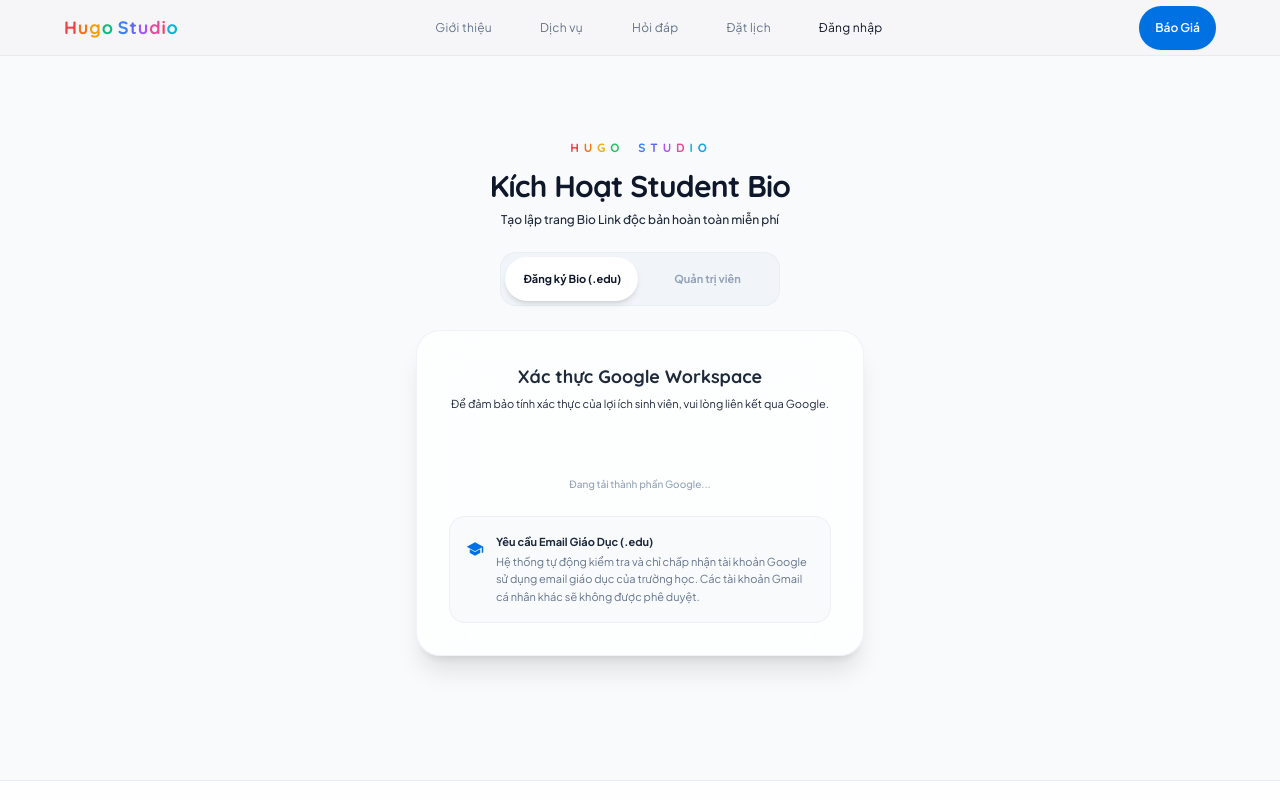
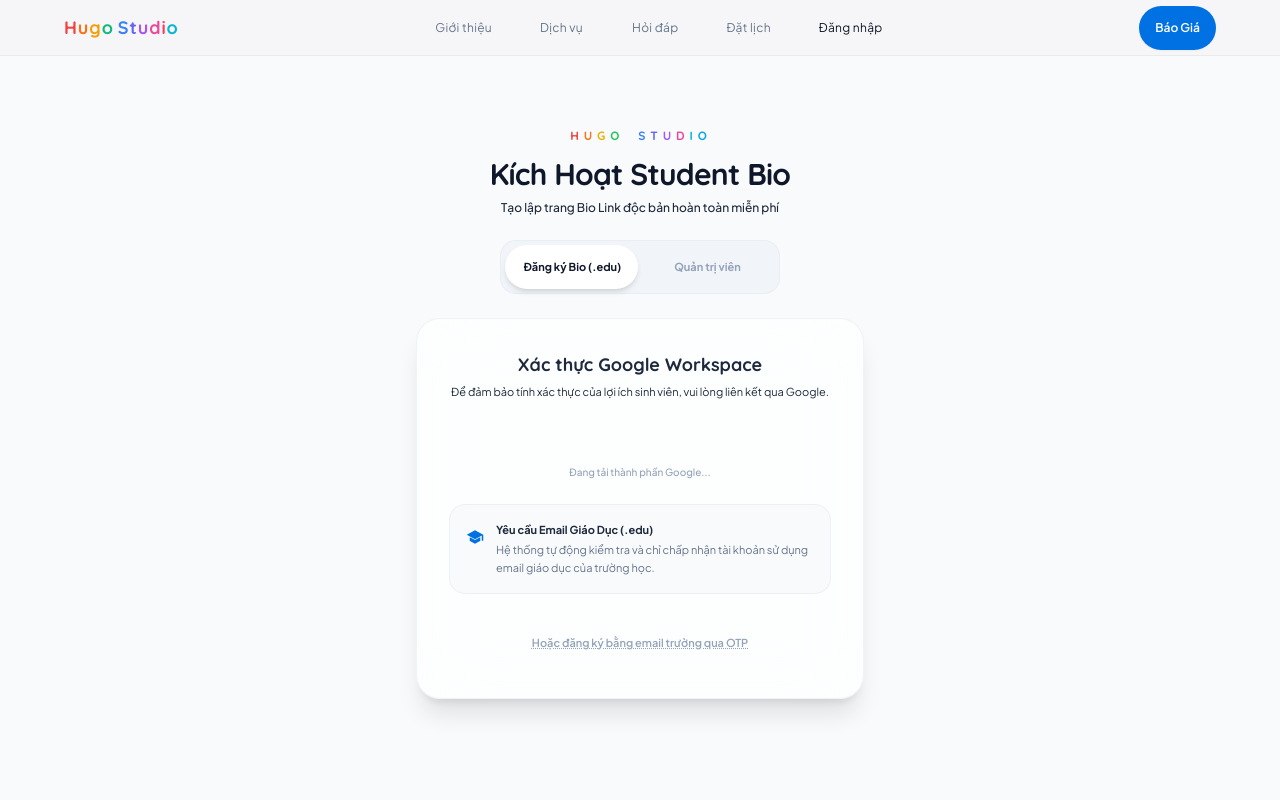
Before and after one commit to Hugo-huy2004/BAOGIA, a React (Vite) app: page /login in a window 1280 px wide. Built offline with nearby package versions, Linux system fonts and the light colour scheme; no server answers.

Commit message:
Restrict HSSV verification to .edu email only and link it in LoginPage

```diff
--- a/src/components/HssvVerificationModal.jsx
+++ b/src/components/HssvVerificationModal.jsx
@@ -16,6 +16,10 @@ export default function HssvVerificationModal({ isOpen, onClose }) {
     setError("");
     if (!email.includes("@")) {
       setError("Email không hợp lệ.");
+      return;
+    }
+    if (!email.toLowerCase().includes(".edu")) {
+      setError("Đăng ký bị từ chối: Cổng đăng ký tự động chỉ chấp nhận email trường học có chứa đuôi giáo dục (.edu / .edu.vn).");
       return;
     }
     setLoading(true);
--- a/src/pages/LoginPage.jsx
+++ b/src/pages/LoginPage.jsx
@@ -1,6 +1,7 @@
 import React, { useEffect, useRef, useState } from "react";
 import { useNavigate } from "react-router-dom";
 import { loginAdmin, loginMember } from "../services/authSession";
+import HssvVerificationModal from "../components/HssvVerificationModal";
 
 export default function LoginPage() {
   const navigate = useNavigate();
@@ -8,6 +9,7 @@ export default function LoginPage() {
   const [adminForm, setAdminForm] = useState({ username: "", password: "" });
   const [toast, setToast] = useState({ message: "", type: "" });
   const [gisReady, setGisReady] = useState(false);
+  const [isModalOpen, setIsModalOpen] = useState(false);
   const googleButtonRef = useRef(null);
 
   const showToast = (message, type = "error") => {
@@ -254,8 +256,19 @@ export default function LoginPage() {
                 <span className="material-symbols-outlined text-[#0071e3] dark:text-[#60a5fa] shrink-0 text-lg mt-0.5 select-none">school</span>
                 <div>
                   <span className="font-bold text-slate-800 dark:text-white block mb-0.5">Yêu cầu Email Giáo Dục (.edu)</span>
-                  Hệ thống tự động kiểm tra và chỉ chấp nhận tài khoản Google sử dụng email giáo dục của trường học. Các tài khoản Gmail cá nhân khác sẽ không được phê duyệt.
+                  Hệ thống tự động kiểm tra và chỉ chấp nhận tài khoản sử dụng email giáo dục của trường học.
                 </div>
+              </div>
+
+              {/* Alternative OTP verification for edu mail */}
+              <div className="text-center pt-1">
+                <button
+                  type="button"
+                  onClick={() => setIsModalOpen(true)}
+                  className="text-[11px] text-slate-400 hover:text-slate-600 dark:hover:text-slate-200 font-semibold underline decoration-dotted transition-colors"
+                >
+                  Hoặc đăng ký bằng email trường qua OTP
+                </button>
               </div>
             </form>
           ) : (
@@ -299,6 +312,9 @@ export default function LoginPage() {
           )}
         </div>
       </section>
+
+      {/* Verification Modal */}
+      <HssvVerificationModal isOpen={isModalOpen} onClose={() => setIsModalOpen(false)} />
     </main>
   );
 }
```
